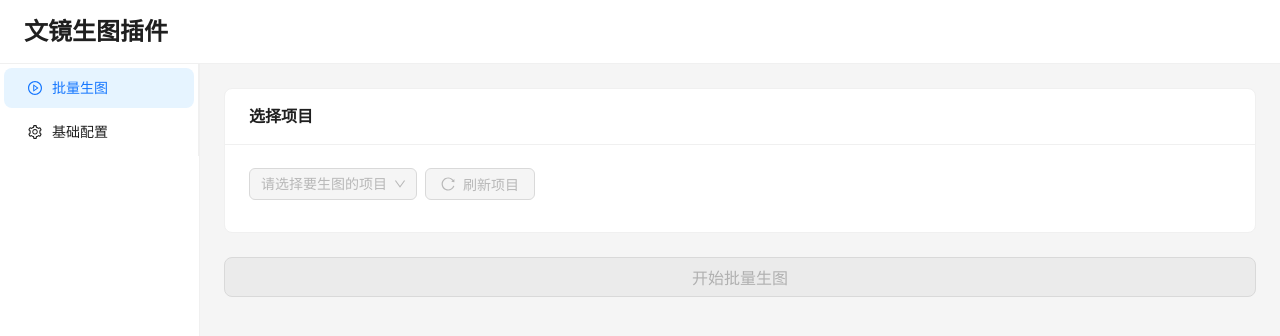
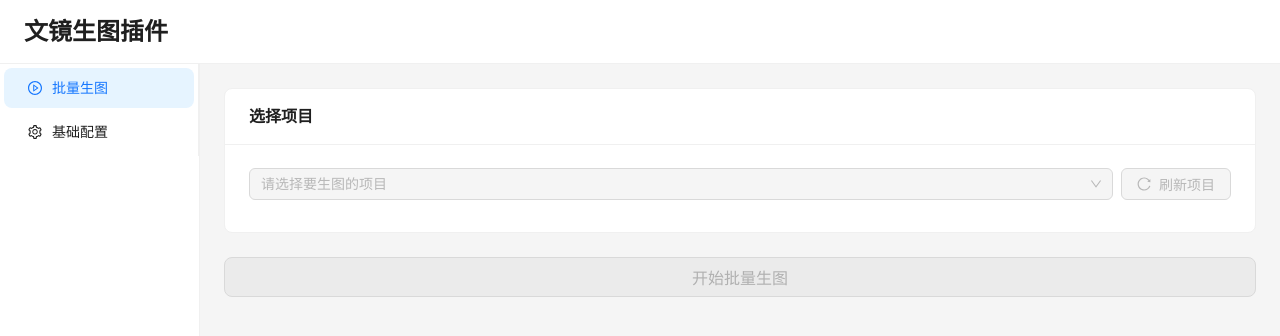
Before and after one commit to CrystalSight/WenjingOpenImg, a React (Vite) app: page / in a window 1280 px wide. Shown: the top 336 px of the page. Built offline with nearby package versions, Linux system fonts and the light colour scheme.

Commit message:
fix: 修复项目选择下拉框宽度问题
使用flex布局替代Space组件,确保Select始终占据剩余空间,不会因选中项标题长度变化而改变宽度

```diff
--- a/src/App.tsx
+++ b/src/App.tsx
@@ -741,12 +741,12 @@ function App() {
   const renderGenerationSection = () => (
     <Space direction="vertical" size="large" style={{ width: '100%' }}>
       <Card title="选择项目">
-        <Space style={{ width: '100%', marginBottom: 8 }}>
+        <div style={{ display: 'flex', gap: 8, marginBottom: 8 }}>
           <Select
             placeholder="请选择要生图的项目"
             value={selectedProjectId}
             onChange={handleProjectSelect}
-            style={{ width: '100%' }}
+            style={{ flex: 1 }}
             options={projects.map(p => ({ label: p.name, value: p.id }))}
             disabled={projects.length === 0}
           />
@@ -757,7 +757,7 @@ function App() {
           >
             刷新项目
           </Button>
-        </Space>
+        </div>
         {projects.length === 0 && config?.wenjing_root && (
           <Text type="secondary">未找到项目，请确认工作区配置正确后点击“刷新项目”</Text>
         )}
```
